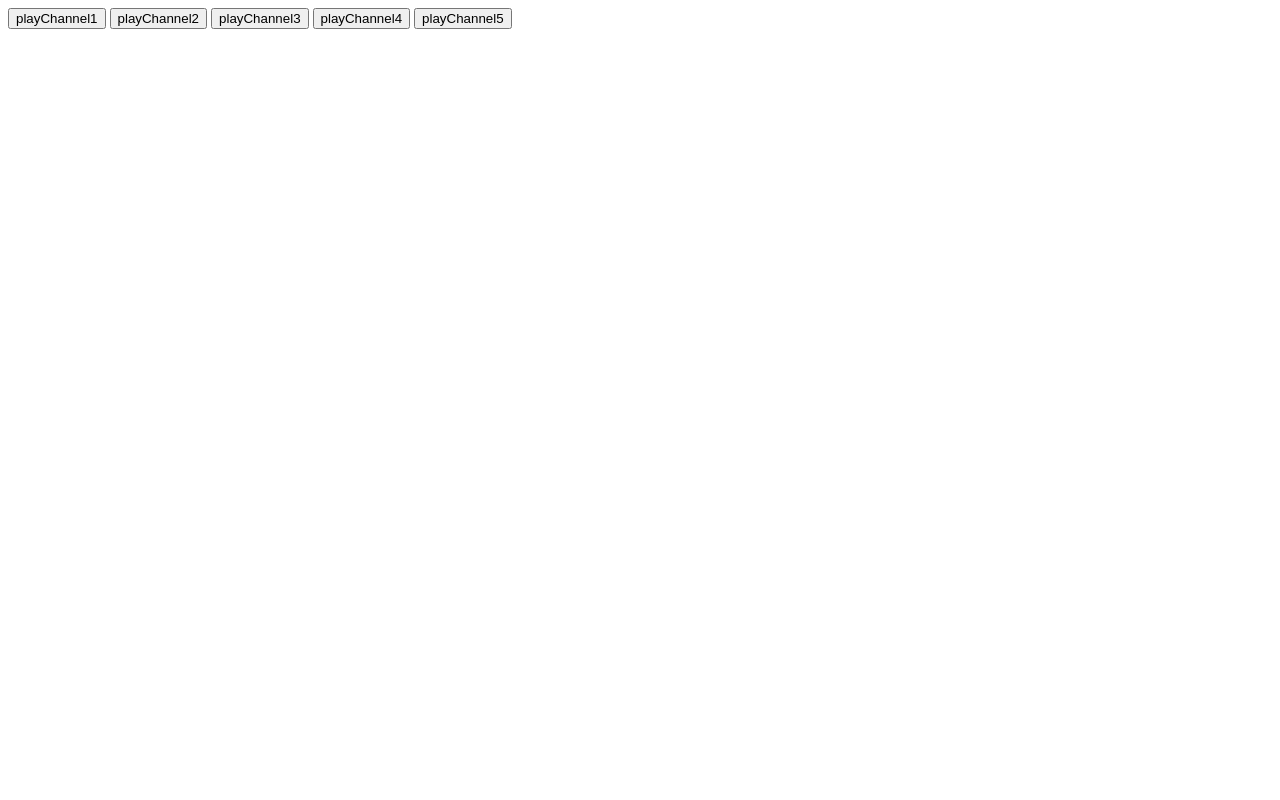
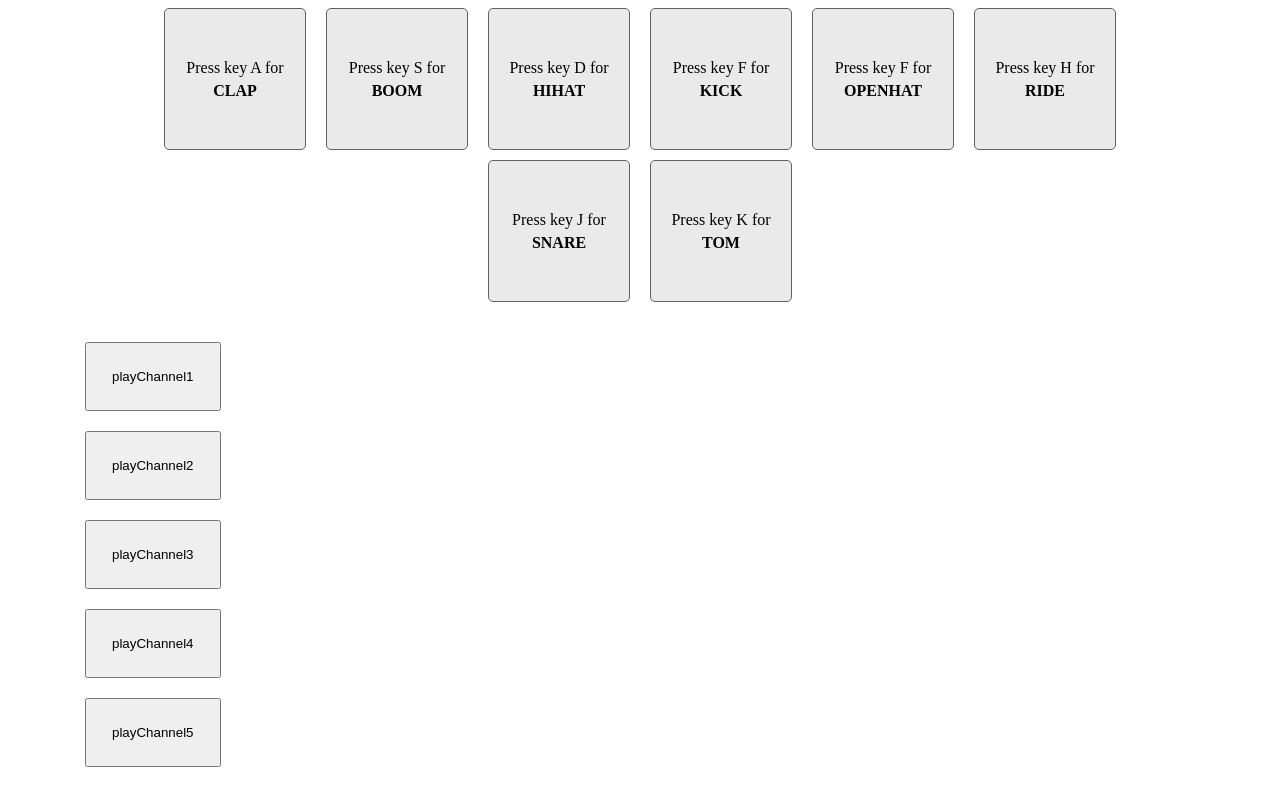
Before and after one commit to mseweryn45/Type-script-applications, a plain HTML site: page Projekt 2/build/index.html in a window 1280 px wide. Drawn offline with Linux system fonts and the light colour scheme.

Commit message:
style added

```diff
--- a/Projekt 2/build/index.html
+++ b/Projekt 2/build/index.html
@@ -4,14 +4,29 @@
     <meta charset="UTF-8">
     <meta http-equiv="X-UA-Compatible" content="IE=edge">
     <meta name="viewport" content="width=device-width, initial-scale=1.0">
+    <link rel="stylesheet" href="style.css">
     <title>Document</title>
 </head>
 <body>
+    <main class="container">
+    <div class="audioInfo">
+        <div class="audioItems">Press key A for <strong> clap </strong></div>
+        <div class="audioItems">Press key S for <strong> boom </strong></div>
+        <div class="audioItems">Press key D for <strong> hihat </strong></div>
+        <div class="audioItems">Press key F for <strong> kick </strong></div>
+        <div class="audioItems">Press key F for <strong> openhat </strong></div>
+        <div class="audioItems">Press key H for <strong> ride </strong></div>
+        <div class="audioItems">Press key J for <strong> snare </strong></div>
+        <div class="audioItems">Press key K for <strong> tom </strong></div>
+    </div>
+    <div class="channels">
         <button id="playChannel1">playChannel1</button>
         <button id="playChannel2">playChannel2</button>
         <button id="playChannel3">playChannel3</button>
         <button id="playChannel4">playChannel4</button>
         <button id="playChannel5">playChannel5</button>
+    </div>
+    <div class="audioSource">
         <audio src="../sounds/clap.wav" data-audio="clap"></audio>
         <audio src="../sounds/boom.wav" data-audio="boom"></audio>
         <audio src="../sounds/hihat.wav" data-audio="hihat"></audio>
@@ -21,6 +36,8 @@
         <audio src="../sounds/snare.wav" data-audio="snare"></audio>
         <audio src="../sounds/tink.wav" data-audio="tink"></audio>
         <audio src="../sounds/tom.wav" data-audio="tom"></audio>
+    </div>
+    </main>
     <script src="../build/index.js"></script>
 </body>
 </html>
--- /dev/null
+++ b/Projekt 2/build/style.css
@@ -0,0 +1,47 @@
+body{
+    display: flex;
+    justify-content: center;
+}
+.container{
+    max-width: 1110px;
+}
+
+.audioInfo{
+    display: flex;
+    justify-content: center;
+    flex-wrap: wrap;
+    width: 100%;
+    margin-bottom: 30px;
+
+}
+
+.audioItems{
+    display: flex;
+    flex-direction: column;
+    justify-content: center;
+    align-items: center;
+    text-align: center;
+    border: 1px solid #616161;
+    background-color: #61616122;
+    border-radius: 5px;
+    margin: 0 10px 10px 10px;
+    padding: 10px;
+    width: 120px;
+    height: 120px;
+}
+.audioItems strong {
+    text-transform: uppercase;
+    padding-top: 5px;
+}
+
+.channels{
+    display: flex;
+    flex-direction: column;
+}
+
+.channels button{
+    width : min-content;
+    padding: 25px;
+    margin-bottom: 20px;
+    cursor: pointer;
+}
```
Lines whose indentation alone changed are shown as unchanged.
